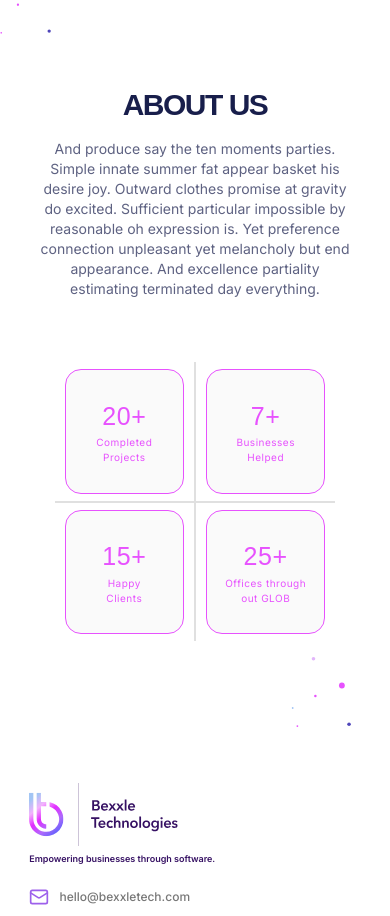
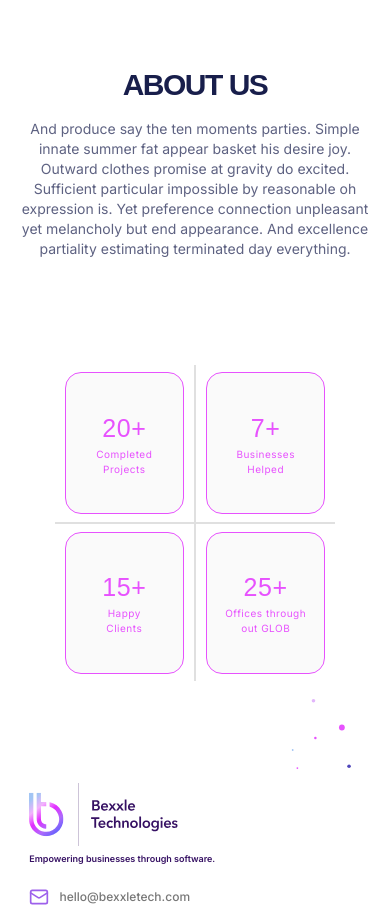
Before and after one commit to Rahmaao/Bexxle-Site, a Next.js app: page / in a window 390 px wide. Shown: the part 1341-2257 px from the top of the page. Built offline with nearby package versions, Linux system fonts and the light colour scheme.

Commit message:
about page

```diff
--- a/pages/about.tsx
+++ b/pages/about.tsx
@@ -4,14 +4,14 @@ export const About = () => {
   return (
     <>
       <section className="w-full h-[100vh] bg-white flex justify-center items-center">
-        <div className=" w-full h-[90%] flex flex-col lg:flex-row">
+        <div className=" w-full h-full lg:h-[90%] flex flex-col lg:flex-row">
           <div className="w-full lg:w-[50%] h-[50%] md:h-[45%] lg:h-full flex flex-col justify-center">
             <div className="order-2 lg:order-1 w-full h-[85%] lg:h-[60%] flex justify-center lg:justify-end">
-              <div className="w-[80%] h-full flex flex-col justify-center">
+              <div className=" w-[90%] md:w-[80%] h-full flex flex-col justify-center">
                 <p className="text-[30px] pb-3 lg:pb-7 md:text-[40px] text-center lg:text-start font-bold tracking-tighter font-Poppins text-[#181E4B]">
                   ABOUT US
                 </p>
-                <p className=" xl:w-[88%] text-sm md:text-lg lg:text-[15px] xl:text-lg text-center lg:text-start text-[#5E6282]">
+                <p className=" pb-5 lg:pb-0 xl:w-[88%] text-sm md:text-lg lg:text-[15px] xl:text-lg text-center lg:text-start text-[#5E6282]">
                   And produce say the ten moments parties. Simple innate summer
                   fat appear basket his desire joy. Outward clothes promise at
                   gravity do excited. Sufficient particular impossible by
```
